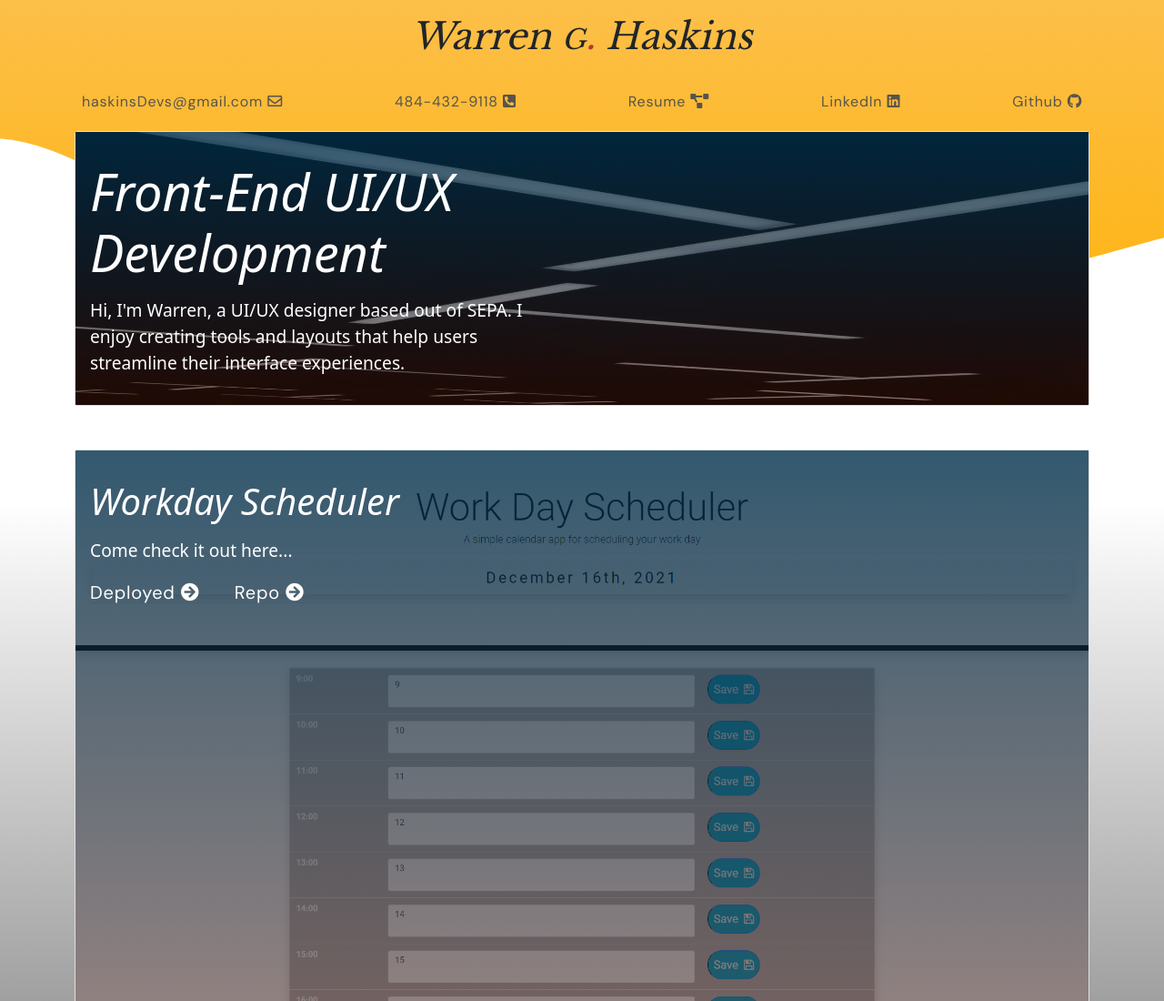
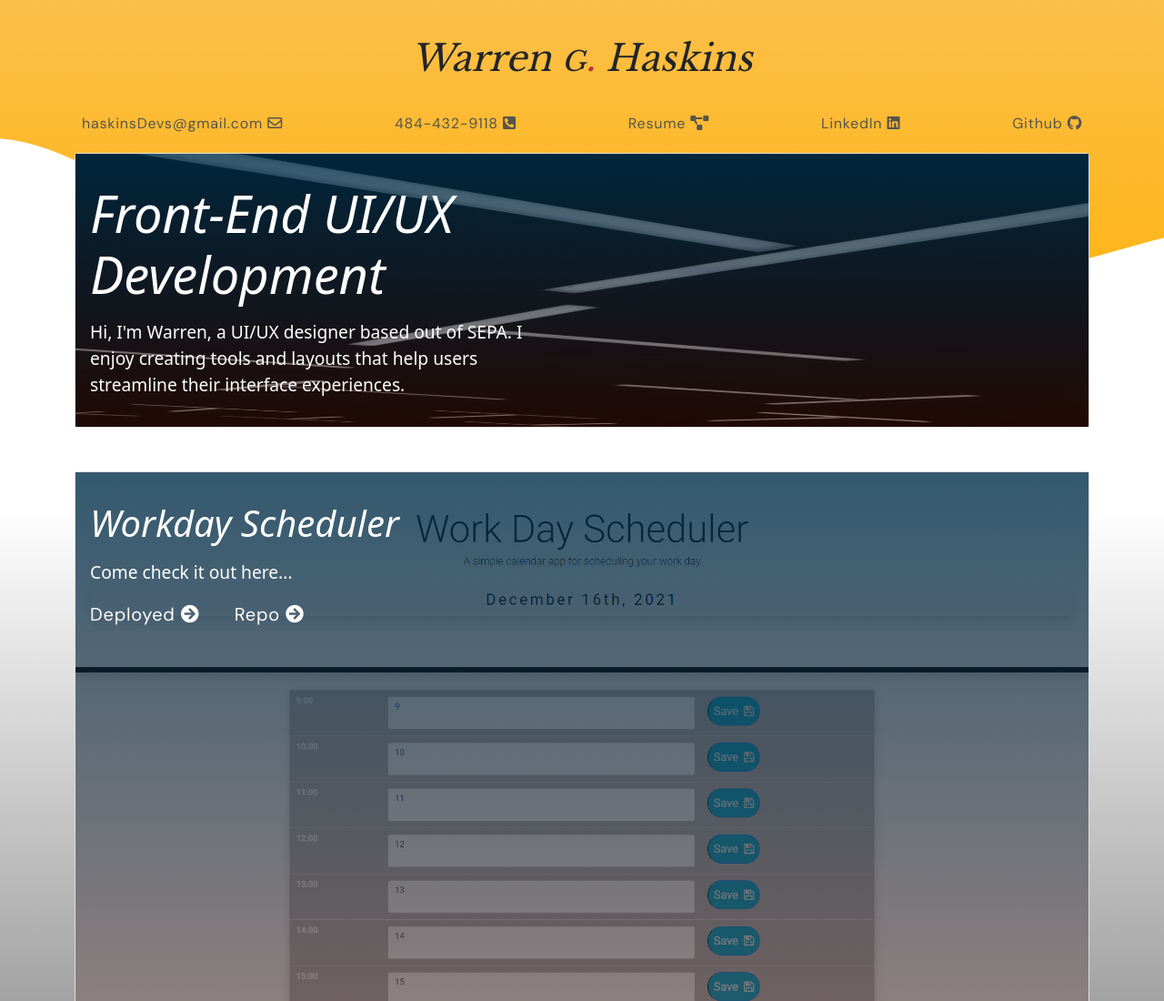
Before and after one commit to warrenhaskins1/Portfolio-Update, a plain HTML site: page index.html in a window 1280 px wide. Shown: the top 1100 px of the page at 91% size. Drawn offline with nearby package versions, Linux system fonts and the light colour scheme.

Commit message:
updated RM

```diff
--- a/index.html
+++ b/index.html
@@ -30,7 +30,7 @@
       <header class="blog-header py-3 text-center">
         <div class="row align-items-center">
           <div class="col-sm-12 align-items-center">
-            <h1 class="name fst-italic">Warren <span class="midInit">G</span></span><span class="dot">.</span> Haskins
+            <h1 class="name fst-italic pt-4">Warren <span class="midInit">G</span></span><span class="dot">.</span> Haskins
               </h5>
           </div>
         </div>
```
Also changed, not shown: assets/images/portScreenshot.png (added), 1 other file.
